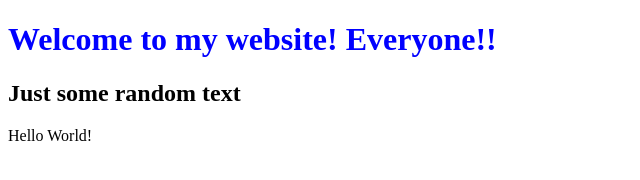
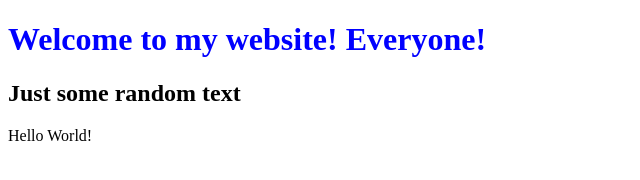
Before and after one commit to d0nda/Huddle-Landing-Page-Feature-Block, a plain HTML site: page hello.html in a window 1280 px wide. Shown: the full height of the page, 0-640 px from the left. Drawn offline with Linux system fonts and the light colour scheme.

Commit message:
Removed Extra exclamation point

```diff
--- a/hello.html
+++ b/hello.html
@@ -6,7 +6,7 @@
         </title>
     </head>
     <body>
-        <h1 style="color:blue;">Welcome to my website! Everyone!!</h1>
+        <h1 style="color:blue;">Welcome to my website! Everyone!</h1>
         <h2>Just some random text</h2>
         Hello World!
     </body>
```
